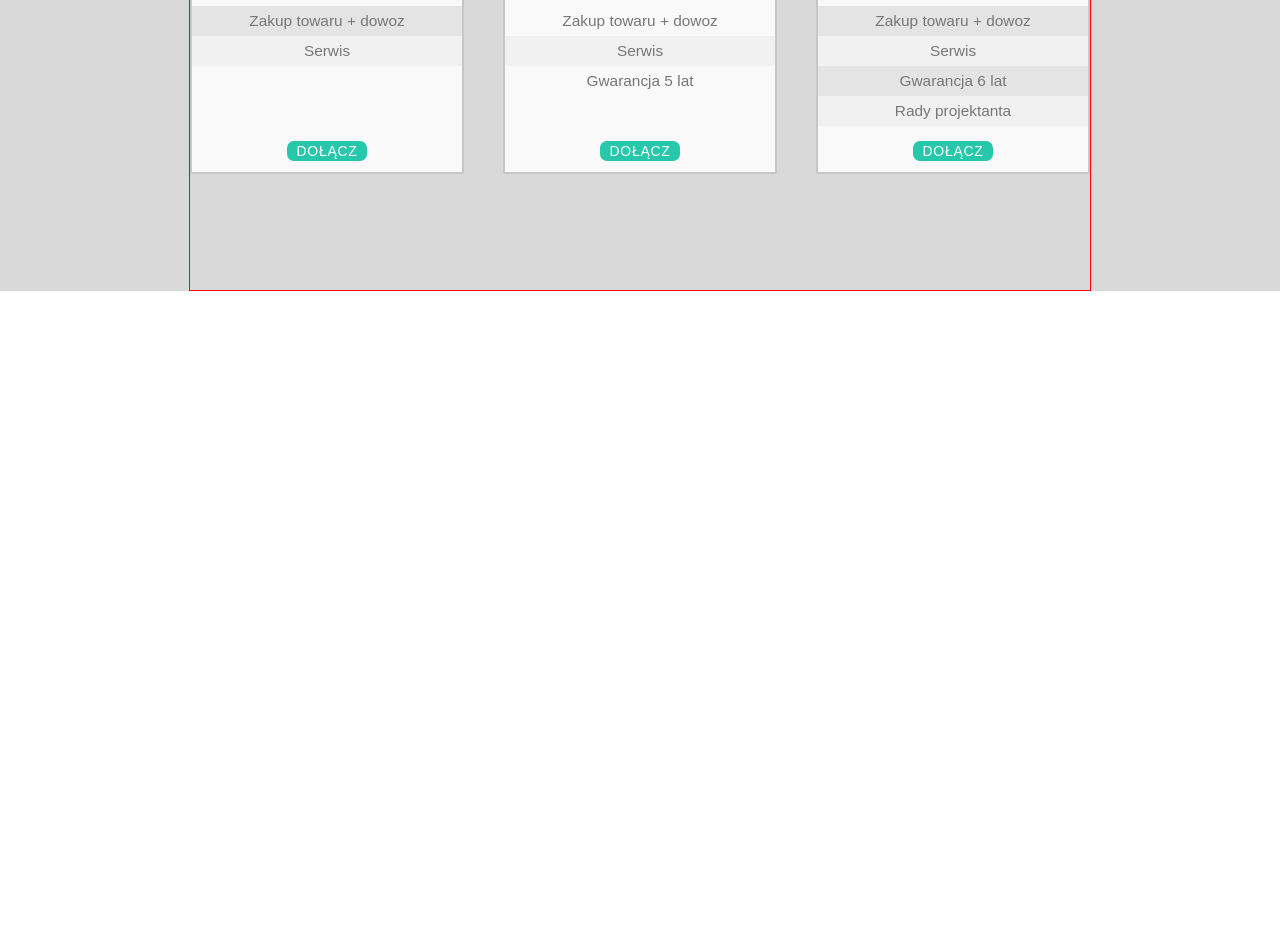
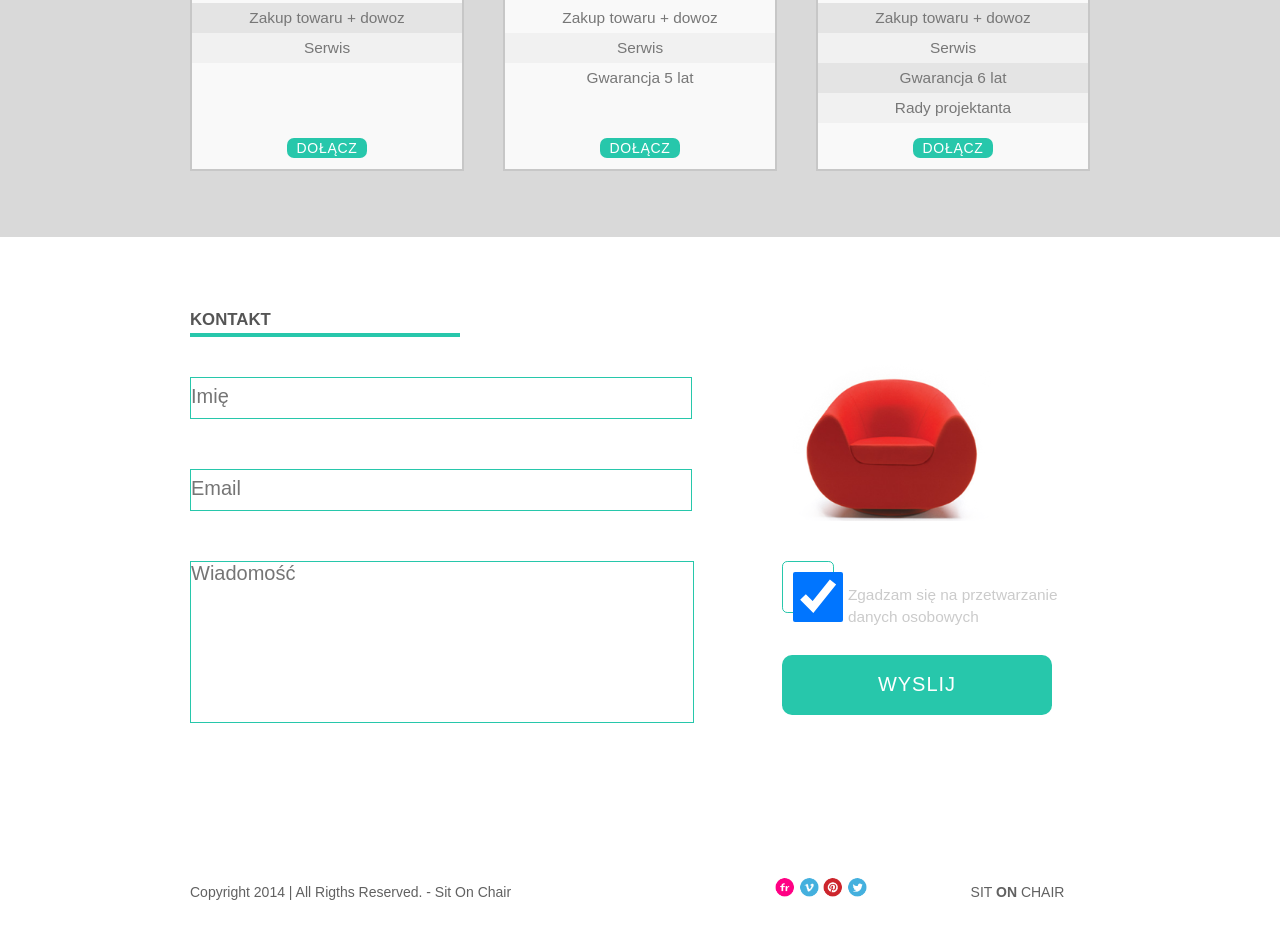
Before and after one commit to Annaku/Workshops_Anna_Kuchnio, a plain HTML site: page warsztat_1/index.html in a window 1280 px wide. Shown: the part 1073-2003 px from the top of the page. Before the commit the page ends 1414 px from the top, so only its background shows below. Drawn offline with Linux system fonts and the light colour scheme.

Commit message:
Projekt Sit_On_Chair stan na koniec dnia...

```diff
--- a/warsztat_1/css/style.css
+++ b/warsztat_1/css/style.css
@@ -19,13 +19,20 @@ body {
 
 .green {
   color: #27c7ab;
+}
+
+.bolder {
   font-weight:bolder;
+}
+
+.grey_form {
+  color: #cbcbcb;
 }
 
 .main_width {
   width: 900px;
   margin: auto;
-  border: 1px solid red; /* to jest robocza ramka */
+/*  border: 1px solid red; /* to jest robocza ramka */
 }
 
 nav {
@@ -99,10 +106,10 @@ li {
 }
 
 .block {
-  position: relative;
+  position: ; /* relative*/
   display: inline-block;
   width: 270px;
-  height: 600px;
+  height: 550px;
   margin: 0;
   padding: 0;
   float: left;
@@ -118,6 +125,23 @@ li {
   margin-top: -20px;
 }
 
+.armchair:before {
+position: absolute;
+content: "<";
+font-size: 60px;
+top: 100px;
+}
+
+/*.armchair:after {
+position: absolute;
+float, right;
+content: ">";
+font-size: 60px;
+top: 100px;
+left: px;
+} */
+
+
 .armchair img {
   width: 450px;
   height: 300px;
@@ -132,8 +156,9 @@ li {
   margin: 20px 25px 0;
   text-align: center;
   line-height: 1.5em;
-  border: 1px solid yellow;
 }
+
+
 
 button {
   width: 200px;
@@ -148,6 +173,16 @@ button {
   border-bottom-left-radius: 0.5em;
   border-bottom-right-radius: 0.5em;
   border: none;
+}
+
+
+.first_section button:after  {
+position: absolute;
+color: #27c7ab;
+content: ">";
+font-size: 60px;
+top: 60px;
+left: 385px;
 }
 
 .second_section {
@@ -229,9 +264,8 @@ width: 110px;
   font-size: 0.8em;
   color: #555555;
   border-bottom: 4px solid #27c7ab;
-  line-height: 2em;
+  line-height: 0.5em;
   margin-top: 30px;
-  margin-bottom: px;
   width: 270px;
   height: 16px;
 }
@@ -301,11 +335,6 @@ width: 110px;
   padding-top: 20px;
 }
 
-.price_label .price_groszy .PLN_MSC     /* do wyrzucenia */
-{
-  color: ;
-}
-
 .grey {
   color: #c7c7c7;
   font-weight: bolder;
@@ -358,3 +387,231 @@ table+button {    /* lewy margines na zero, zeby wysrodkowac,  */
  margin-left: -40px;
  margin-top: -35px;
 }
+
+form {
+  margin: 40px 0 0;
+  /*width: 925px; */
+  height: 500px;
+}
+
+fieldset {        /*tu był fieldset i on znika ! */
+  border: none;
+}
+
+form .larger {
+  display: inline-block;
+  float: left;
+  width: 500px;
+}
+
+fieldset.larger {
+  width: 450px;
+}
+
+input.larger {
+  display: block;
+  margin-bottom: 50px;
+  height: 40px;
+  border: 1px solid #27c7ab;
+}
+
+textarea {
+  height: 160px;
+  width: 100%;
+  resize: none;
+  margin-bottom: 20px;
+  border: 1px solid #27c7ab;
+  font-family: 'Raleway', sans-serif;
+}
+
+
+::-webkit-input-placeholder {
+  font-size: 20px;
+}
+
+::-moz-placeholder {
+  font-size: 20px;
+}
+
+::-ms-input-placeholder {
+  font-size: 20px;
+}
+
+form .smaller {
+  display: inline-block;
+  width: 340px;
+  /*border: 1px solid green; */
+  margin-left: 20px;
+}
+
+fieldset.smaller { /*czemu to nie działa?*/
+  width: 200px;
+}
+
+.smaller img {  /* red chair*/
+  width: 200px;
+  margin-left: 60px;
+  margin-top: -15px;
+  margin-bottom: 20px;
+}
+
+fieldset .checkbox .smaller {
+  display: inline-block;
+  margin: 30px 30;
+}
+
+/*.checked {
+  width: 30px;
+  height: 30px;
+  background-color: white;
+  display: inline-block;
+  margin-left: 70px;
+  border: 1px solid #27c7ab;
+  border-radius: 10%;
+  padding: 10px;
+}
+
+  .checked:active, .checked:checked:active   {
+    width: 30px;
+    height: 30px;
+    background-image: url("../images/form_ok.jpg");
+    display: inline-block;
+    margin-left: 70px;
+    border: 1px solid #27c7ab;
+    border-radius: 10%;
+    background-repeat: no-repeat;
+    background-position: center;
+    padding: 10px;
+  }
+
+  .checked:checked:after {
+    width: 30px;
+    height: 30px;
+    background-image: url("../images/form_ok.jpg");
+    display: inline-block;
+    margin-left: 70px;
+    border: 1px solid #27c7ab;
+    border-radius: 10%;
+    background-repeat: no-repeat;
+    background-position: center;
+    padding: 10px;
+  }
+*/
+
+
+div .form_ok {
+  width: 30px;
+  height: 30px;
+  /*background-image: url("../images/form_ok.jpg");*/
+  display: inline-block;
+  margin-left: 70px;
+  border: 1px solid #27c7ab;
+  border-radius: 10%;
+  background-repeat: no-repeat;
+  background-position: center;
+  padding: 10px;
+}
+
+div .form_ok: {
+  position: relative;
+  width: 30px;
+  height: 30px;
+  background-image: url("../images/form_ok.jpg");
+  display: inline-block;
+  margin-left: 70px;
+  border: 1px solid #27c7ab;
+  border-radius: 10%;
+  background-repeat: no-repeat;
+  background-position: center;
+  padding: 10px;
+  z-index: 20000;
+}
+      /*checkbox*/
+input.smaller.checkbox {
+    width: 50px;
+    height: 50px;
+    margin: 0;
+    padding: 0;
+    display: inline-block;
+  }
+
+  label.smaller.checkbox {
+    margin-top: 40px;
+    margin-left: 10px;
+    width: 220px;
+    height: 40px;
+    display: inline-block;
+    font-size: 1.1em;
+    line-height: 1.4em;
+  }
+
+  button.smaller {
+    width: 270px;
+    height: 60px;
+    font-size: 20px;
+    margin: 30px 0 30px 70px;
+  }
+
+  footer {
+  width: 900px;
+  }
+
+  .footer {
+    display: inline-block;
+  }
+
+  .footer+.logos {
+    margin-left: 260px;
+  }
+
+  .logo {
+  width: 20px;
+  height: 20px;
+  display: inline-block;
+/*  float:; */
+}
+
+#flickr {
+  background-image:url("../images/flickr.png");
+  background-size: cover;
+}
+
+#vimeo {
+  background-image: url("../images/vimeo.png");
+  background-size: cover;
+}
+
+#pinterest {
+  background-image: url("../images/pinterest.png");
+  background-size: cover;
+}
+
+#twitter {
+  background-image: url("../images/twitter.png");
+  background-size: cover;
+}
+
+  footer span {
+  font-weight: bolder;
+}
+
+  p.footer {
+  margin-left: 100px;
+  margin-bottom: 30px;
+}
+
+
+/*
+
+footer span {
+  font-weight: bolder;
+}
+
+footer>.logo, footer>p {
+  display: inline-block;
+}
+
+footer>p.logos {
+  margin-left: 200px;
+  float: ;
+*/
--- a/warsztat_1/index.html
+++ b/warsztat_1/index.html
@@ -1,5 +1,5 @@
 <!DOCTYPE html>
-<html lang="en">
+<html lang="pl-PL">
 <head>
     <meta charset="UTF-8">
     <title></title>
@@ -10,7 +10,7 @@
 <nav>
   <div class="main_width">
       <div class="menu">
-      <p>SIT <span class="green">ON</span> CHAIR</p>
+      <p>SIT <span class="green bolder">ON</span> CHAIR</p>
     </div>
       <ul>
         <li id="hover">O Firmie
@@ -29,11 +29,11 @@
 
 <section class="first_section">
   <div class="main_width overflow">
-    <div class="armchair">
+    <div class="armchair green">
       <img src="images/black_chair.png" alt="chair_picture" />
     </div>
   <div class="intro">
-    <h1>SIT <span class="green">ON</span> OUR <span class="green">CHAIR</span></h1><br>
+    <h1>SIT <span class="green">ON</span> OUR <span class="green bolder">CHAIR</span></h1><br>
     <p>
       The highest quality perfect Marylebone craftsmanship Washlet intricate Ginza. Finest Fast Lane hub pintxos ryokan. Ettinger Swiss bulletin, bespoke sharp uniforms the highest quality Toto bureaux Muji Lufthansa.
     </p><br>
@@ -157,7 +157,8 @@
                   <td></td>
                 </tr>
               </table>
-              <button type="button" name="button_small" class="button_small">DOŁĄCZ</button>
+                <button type="button" name="button_small" class="button_small">DOŁĄCZ</button>
+
             </div>
           </div>
 
@@ -211,9 +212,48 @@
     </div>
   </section>
 
+<div class="main_width overflow">
+  <div class="green_strip_big">
+  <h2>KONTAKT</h2>
+    </div>
 
+    <form class="grey_form">
+      <fieldset class="larger">
+          <input class="larger" type="text" name="name" placeholder="Imię"/>
+          <input class="larger" type="text" name="email" placeholder="Email"/>
+          <textarea name="Wiadomość" placeholder="Wiadomość"></textarea>
+        </fieldset>
+      <fieldset class="smaller">
+          <div class="smaller" type="text" name="button_red_chair">
+              <img src="images/red_chair.png"/>
+            </div>
 
+            <fieldset class="checkbox">
+              <div class="form_ok">
+                <input class="smaller checkbox" type="checkbox" checked="checked" name="checkbox"/>
+                  </div>
+              <label class="smaller checkbox" for="checkbox">Zgadzam się na przetwarzanie danych osobowych</label>
+                </fieldset>
+              <button class="smaller" type="submit" name="submit"> WYSLIJ </button>
+          </fieldset>
 
+    </form>
+
+  <footer>
+    <div class="footer">
+      <p>Copyright 2014 | All Rigths Reserved. - Sit On Chair</p>
+        </div>
+    <div class="footer logos">
+      <a href="https://www.flickr.com/"><div class="logo" id="flickr"></div></a>
+      <a href="https://vimeo.com"><div class="logo" id="vimeo"></div></a>
+      <a href="https://pl.pinterest.com/"><div class="logo" id="pinterest"></div></a>
+      <a href="https://twitter.com/"><div class="logo" id="twitter"></div></a>
+        </div>
+      <p class="footer">SIT <span>ON</span> CHAIR</p>
+
+    </footer>
+
+</div>
 
 </body>
 </html>
```
